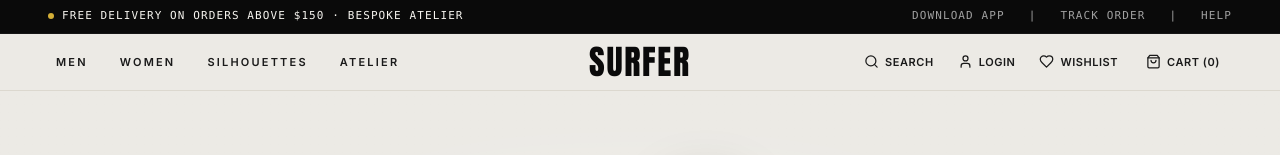
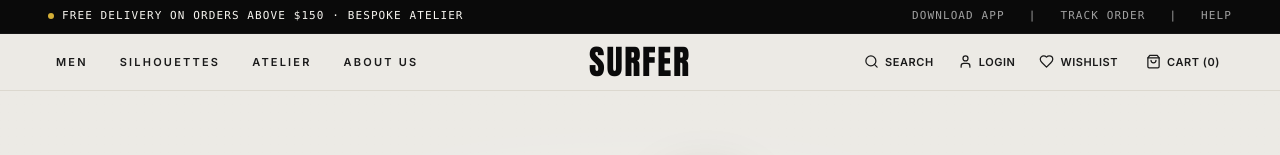
Before and after one commit to divijxbeast/Surfer, a Next.js app: page / in a window 1280 px wide. Shown: the top 155 px of the page. Built offline with nearby package versions, Linux system fonts and the light colour scheme.

Commit message:
feat: update nav categories, remove women and add about us linking to core belief crescendo

```diff
--- a/src/components/layout/Navbar.tsx
+++ b/src/components/layout/Navbar.tsx
@@ -9,9 +9,9 @@ import { useSmoothScroll } from "@/components/common/SmoothScrollProvider";
 
 const NAV_CATEGORIES = [
   { label: "MEN", href: "#collection" },
-  { label: "WOMEN", href: "#collection" },
   { label: "SILHOUETTES", href: "#fit" },
-  { label: "ATELIER", href: "#about" },
+  { label: "ATELIER", href: "#atelier" },
+  { label: "ABOUT US", href: "#about-us" },
 ];
 
 export function Navbar() {
@@ -82,7 +82,7 @@ export function Navbar() {
                   e.preventDefault();
                   handleNavClick(item.href);
                 }}
-                className="text-[11px] font-sans font-semibold tracking-[0.2em] text-[#1A1A1A] hover:text-[#9E7B5C] transition-colors py-1 uppercase"
+                className="text-[11px] font-sans font-semibold tracking-[0.2em] text-[#1A1A1A] hover:text-[#9E7B5C] transition-colors py-1 uppercase cursor-pointer"
               >
                 {item.label}
               </a>
--- a/src/components/sections/BrandIntro.tsx
+++ b/src/components/sections/BrandIntro.tsx
@@ -7,8 +7,8 @@ import { PlaceholderImage } from "@/components/common/PlaceholderImage";
 export function BrandIntro() {
   return (
     <section
-      id="about"
-      className="relative w-full py-32 sm:py-44 md:py-56 px-6 sm:px-10 md:px-16 bg-[#FCFAF6] border-t border-[#E2DDD5]"
+      id="atelier"
+      className="relative w-full py-32 sm:py-44 md:py-56 px-6 sm:px-10 md:px-16 bg-[#FCFAF6] border-t border-[#E2DDD5] scroll-mt-10"
     >
       <div className="max-w-[1440px] mx-auto">
         {/* Section Label Header */}
--- a/src/components/sections/BrandStatement.tsx
+++ b/src/components/sections/BrandStatement.tsx
@@ -18,8 +18,9 @@ export function BrandStatement() {
 
   return (
     <section
+      id="about-us"
       ref={containerRef}
-      className="relative min-h-screen w-full flex flex-col justify-between py-32 sm:py-44 md:py-56 px-6 sm:px-10 md:px-16 bg-[#0A0A0A] text-[#F7F5F0] dark-section overflow-hidden"
+      className="relative min-h-screen w-full flex flex-col justify-between py-32 sm:py-44 md:py-56 px-6 sm:px-10 md:px-16 bg-[#0A0A0A] text-[#F7F5F0] dark-section overflow-hidden scroll-mt-10"
     >
       {/* Background Subdued Texture & Subtle Grain */}
       <div className="absolute inset-0 pointer-events-none opacity-30">
```
